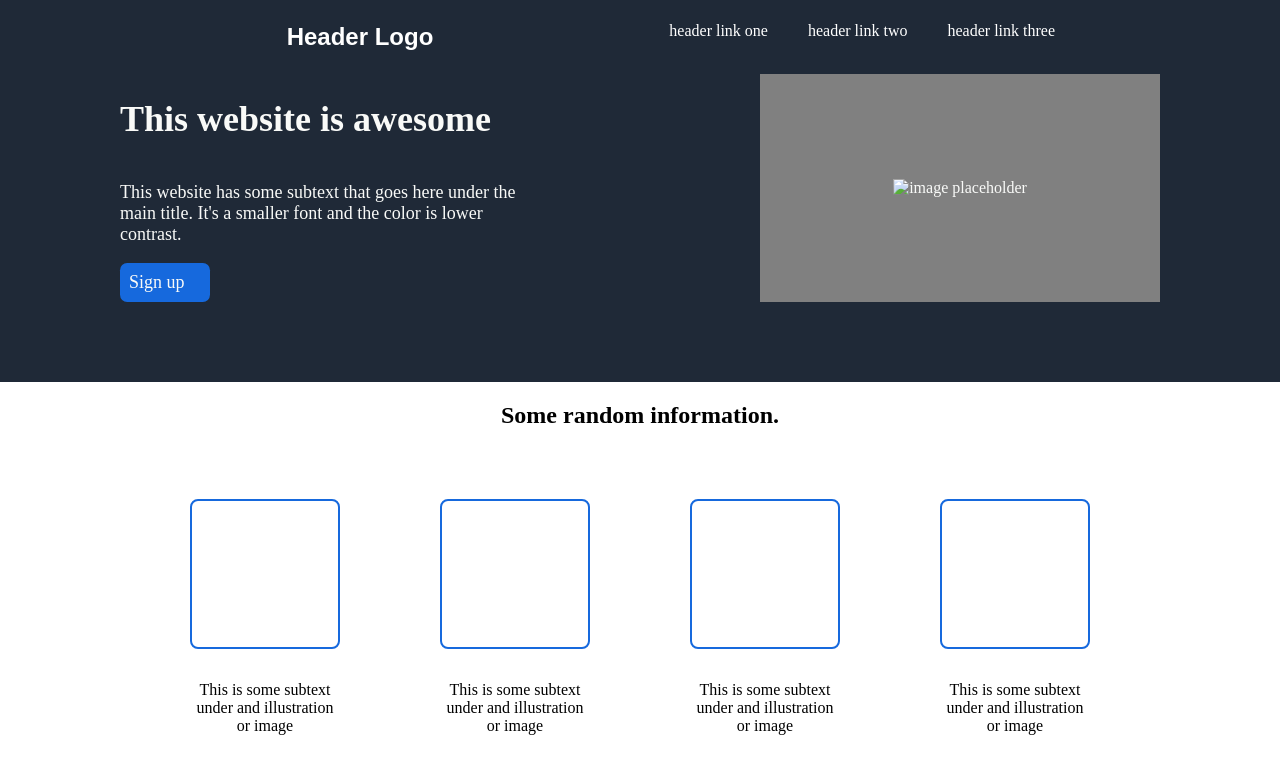
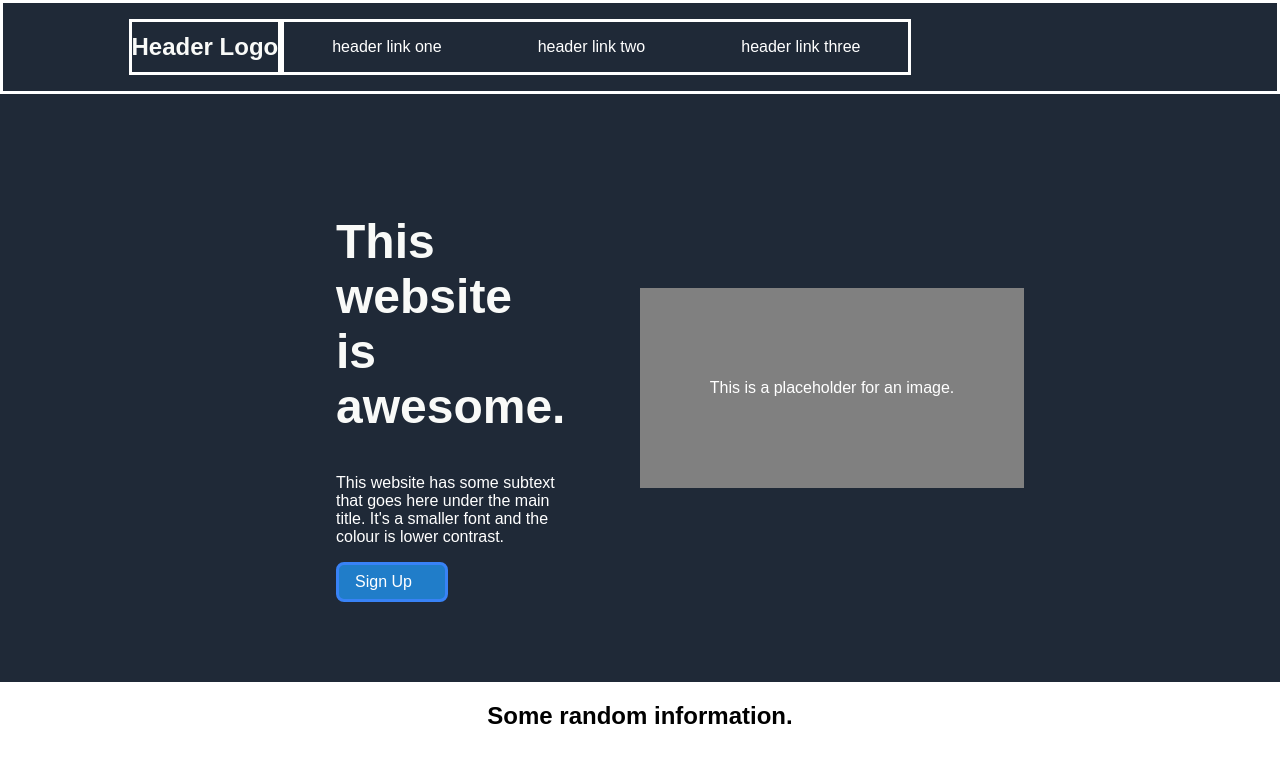
Before and after one commit to Ken3121/landingpage, a plain HTML site: page index.html in a window 1280 px wide. Shown: the top 782 px of the page. Drawn offline with Linux system fonts and the light colour scheme.

Commit message:
Header and section1 redo

```diff
--- a/index.html
+++ b/index.html
@@ -8,35 +8,33 @@
 
     <body>
         <header>
-            <div class="column1">
+            <div class="headercontainer">
             <ul>
-                    <li class="headerlogo"><a>Header Logo</a></li>
-                </ul>
+                <div class="logo-header"><li>Header Logo</li></div>
+                <div class="header-links">
+                    <li>header link one</li>
+                    <li>header link two</li>
+                    <li>header link three</li>
                 </div>
-
-            <div id="header-links">
-                <ul>
-
-                <li><a href="">header link one</a></li>
-                <li><a href="">header link two</a></li>
-                <li><a href="">header link three</a></li>
             </ul>
             </div>
           </header>
 
-        <div class="section1">
-            <div class="column1">
-                <h1>This website is awesome</h1>
-                <p>This website has some subtext that goes here under the main title. It's a smaller font and the color is lower contrast.</p>
-                <div class="button">Sign up</div>
+          <section class="section1">
+              <div class="section1-column1">
+                  <h1>This website is awesome.</h1>
+                  <p>This website has some subtext that goes here under the main title. It's a smaller font and the colour is lower contrast.</p>
+                  <div class="button">Sign Up</div>
               </div>
-            <div id="image">
-                <img href="" alt="image placeholder">
+              <div class="section1-column2">
+                  <div class="greybox">This is a placeholder for an image.
                   </div>
               </div>
+          </section>
 
         <div class="section2">
-            <h2>Some random information.</h2>
+
+            <div id="section2-heading"><h2>Some random information.</h2></div>
             <div class="boxes">
             <div class="box-column">
                 <div class="box"></div>
--- a/style.css
+++ b/style.css
@@ -2,104 +2,106 @@ html {box-sizing: border-box;}
 
 *, *:before, *:after {box-sizing: inherit;}
 
-body{
-    margin: 0;
-}
+body {margin: 0%;
+    font-family: sans-serif;
+   }
 
 header {
     display: flex;
-    justify-content: space-around;
-    margin: 0%;
-    padding: 5px;
-    background-color: #1F2937;
+    color: white;
+    justify-content: center;
 
-}
-header .column1 ul {
-    /*border: solid;*/
-    display: flex;
-    justify-content: space-around;
-    margin-left: 185px;
-    width: 300px;
+    background-color: #1f2937;
 }
 
-#header-links {
-    margin-left: auto;
-    color: #F9FAF8;
-    display: flex wrap;
-    flex-direction: row-reverse;
+header ul {
+    display: flex;
+
+   /* border: 3px solid white;*/
+    width: 100%;
+    list-style-type: none;
+    padding:0%;
 }
 
-#header-links ul {
-    list-style-type: none;
+.header-container {
+    display: flex;
+    width:30%;
+}
+
+.logo-header {
+    /*border: solid white 2px;*/
+    /*margin-left: 20rem;*/
+    margin-right: auto;
+    font-family: sans-serif;
+    font-size: 24px;
+    color: #f9faf8;
+    font-weight: 900;
+    display: flex;
+    justify-content: center;
+    align-items: center;
+}
+
+.header-links {
+
+    margin-right: 15rem;
+
     display: inline-flex;
-    width: fit-content;
-    margin-right: 200px;
+    /*border: solid white;*/
+}
+
+.header-links li {
+    padding: 1em 3em;
+}
+
+.section1 {
+    display: flex;
+    background-color: #1f2937;
+    color: white;
+    justify-content: center;
 
 }
 
-#header-links ul li{
-    padding: 1px 20px;
+.section1-column1 {
+    /*border: solid whitesmoke;*/
+    /*margin-left: 15rem;*/
+    width: 30%;
+
+    padding: 5em;
 }
 
-#header-links ul li a {
-    text-decoration: none;
-    color: white;
+h1 {
+    font-size: 48px;
+    font-weight: bold;
+    color: #f9faf8;
 }
 
-.headerlogo {
-
-    list-style-type: none;
-    font-size: 24px;
-    font-family: sans-serif;
-
-    font-weight: 600;
-    color: white;
-
-}
-
-/*section 1 styles*/
-.section1 {
-    margin: 0;
-
-    display: flex;
-    justify-content: space-around;
-    background-color: #1F2937;
-    color: #F9FAF8;
-    padding-bottom: 5em;
-
-}
-
-.column1 {
-    /*border: solid white;*/
-    display: flex;
-    flex-flow: column wrap;
-    max-width: 400px;
-    min-width: 400px;
-    flex-flow: column wrap;
-    font-size: 18px;
-    margin-left: 0px;
-
+p {
+    font-size: 18px #e5e7eb;
 }
 
 .button {
-    width: 5em;
-    padding: .5em;
-    border-radius: .4em;
-    background-color: #1669dd;
+    border: solid #3882F6;
+    background-color: rgb(32, 125, 201);
+    border-radius: 0.5em;
+    width: 7em;
+    padding: 0.5em 1em;
 }
 
-.column2 {
-    display: flex;
-    flex-flow: column;
-}
-
-#image {
+.section1-column2 {
+    /*border: solid white;*/
     display: flex;
     justify-content: center;
     align-items: center;
+    width: 30%;
+}
+
+.greybox {
+    width: 400px;
+    height: 200px;
     background-color: grey;
-    width: 400px;
-
+    display: flex;
+    justify-content: center;
+    align-items: center;
 }
 
 /*section 2 styles*/
@@ -180,4 +182,8 @@ blockquote {
     align-self: center;
 
 
-}*/
+}
+
+.logo-header, header, .header-container, .header-links {
+    border: solid white;
+}
```
Lines whose indentation alone changed are shown as unchanged.
